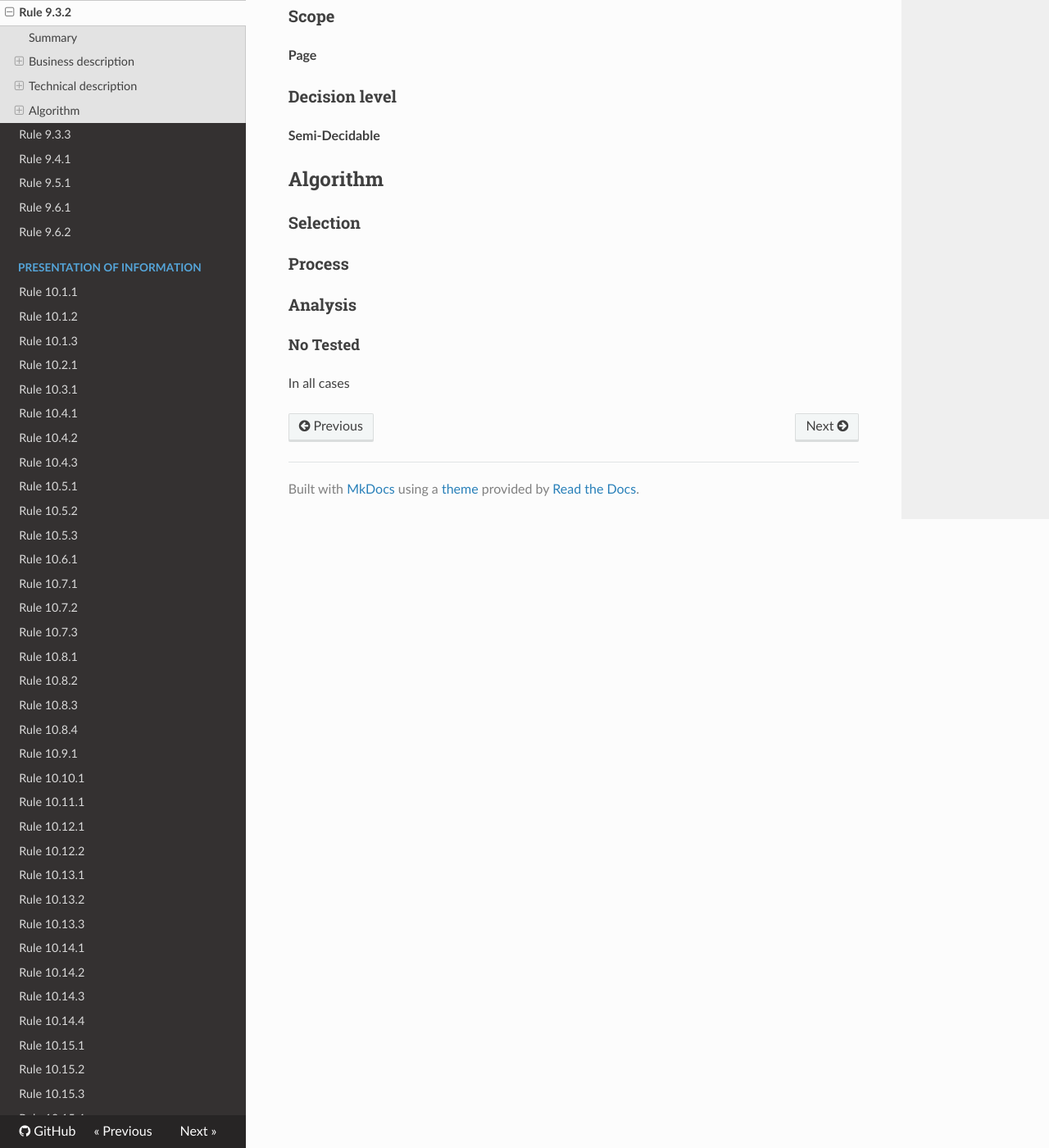
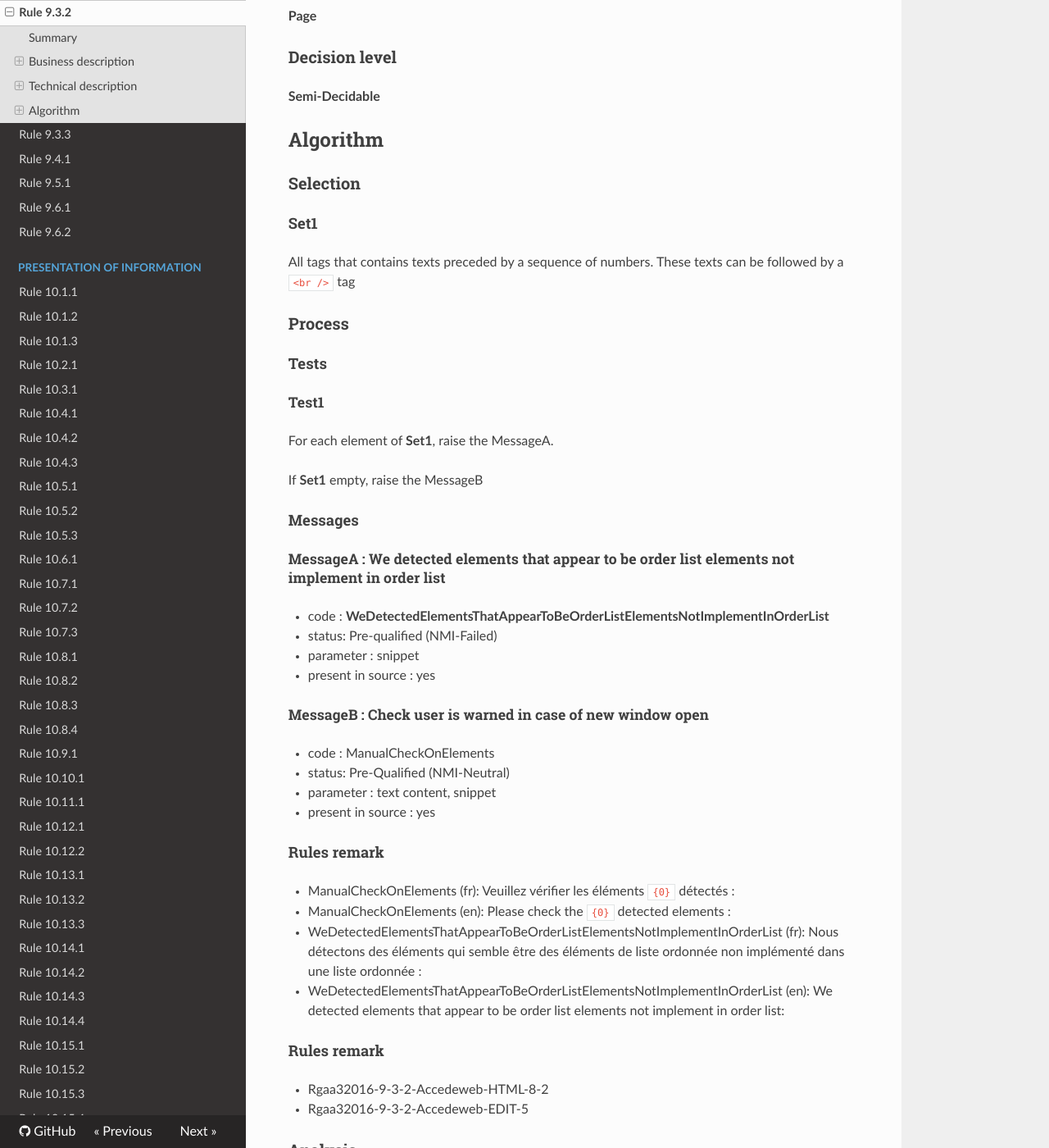
Before and after one commit to Tanaguru/RGAA3-2016, an MkDocs documentation site: the page built from docs/Rule-9-3-2.md, in a window 1280 px wide and 1400 px high, scrolled down 860 px. Shown: the whole window at 82% size. Built offline with MkDocs 1.6.1, drawn with Linux system fonts in a browser that asks for light colours; nearby versions of some CDN libraries; old or Windows-style settings are respelled for this version of MkDocs; some of the changed text lies outside the part shown.

Commit message:
Update sample test 9.3.2

```diff
--- a/docs/Rule-9-3-2.md
+++ b/docs/Rule-9-3-2.md
@@ -1,18 +1,16 @@
 # Rule 9.3.2
 
 ## Summary
-
-No-check rule
 
 ## Business description
 
 ### Criterion
 
-[9.3](http://references.modernisation.gouv.fr/referentiel-technique-0#crit-9-3)
+[9.3](http://references.modernisation.gouv.fr/rgaa/criteres.html#crit-9-3)
 
 ###Test
 
-[9.3.2](http://references.modernisation.gouv.fr/referentiel-technique-0#test-9-3-2)
+[9.3.2](http://references.modernisation.gouv.fr/rgaa/criteres.html#test-9-3-2)
 
 ### Description
 
@@ -40,10 +38,51 @@ Dans chaque page Web, les informations regroup&eacute;es sous forme de listes or
 
 ### Selection
 
+#### Set1
+
+All tags that contains texts preceded by a sequence of numbers. These texts can be followed by a `<br />` tag
+
 ### Process
+
+#### Tests
+
+##### Test1
+
+For each element of **Set1**, raise the MessageA.
+
+If **Set1** empty, raise the MessageB
+
+#### Messages
+
+##### MessageA : We detected elements that appear to be order list elements not implement in order list
+
+-    code : **WeDetectedElementsThatAppearToBeOrderListElementsNotImplementInOrderList**
+-    status: Pre-qualified (NMI-Failed)
+-    parameter : snippet
+-    present in source : yes
+
+##### MessageB : Check user is warned in case of new window open
+
+-   code : ManualCheckOnElements
+-   status: Pre-Qualified (NMI-Neutral)
+-   parameter : text content, snippet
+-   present in source : yes
+
+#### Rules remark
+
+ * ManualCheckOnElements (fr): Veuillez v&eacute;rifier les &eacute;l&eacute;ments <code>{0}</code> d&eacute;tect&eacute;s :
+ * ManualCheckOnElements (en): Please check the <code>{0}</code> detected elements :
+
+ * WeDetectedElementsThatAppearToBeOrderListElementsNotImplementInOrderList (fr): Nous d&eacute;tectons des &eacute;l&eacute;ments qui semble &ecirc;tre des &eacute;l&eacute;ments de liste ordonn&eacute;e non impl&eacute;ment&eacute; dans une liste ordonn&eacute;e :
+ * WeDetectedElementsThatAppearToBeOrderListElementsNotImplementInOrderList (en): We detected elements that appear to be order list elements not implement in order list:
+
+#### Rules remark
+
+ * Rgaa32016-9-3-2-Accedeweb-HTML-8-2
+ * Rgaa32016-9-3-2-Accedeweb-EDIT-5
 
 ### Analysis
 
-#### No Tested
+#### Per-qualified
 
 In all cases
```
Also changed, not shown: 3 other files.
